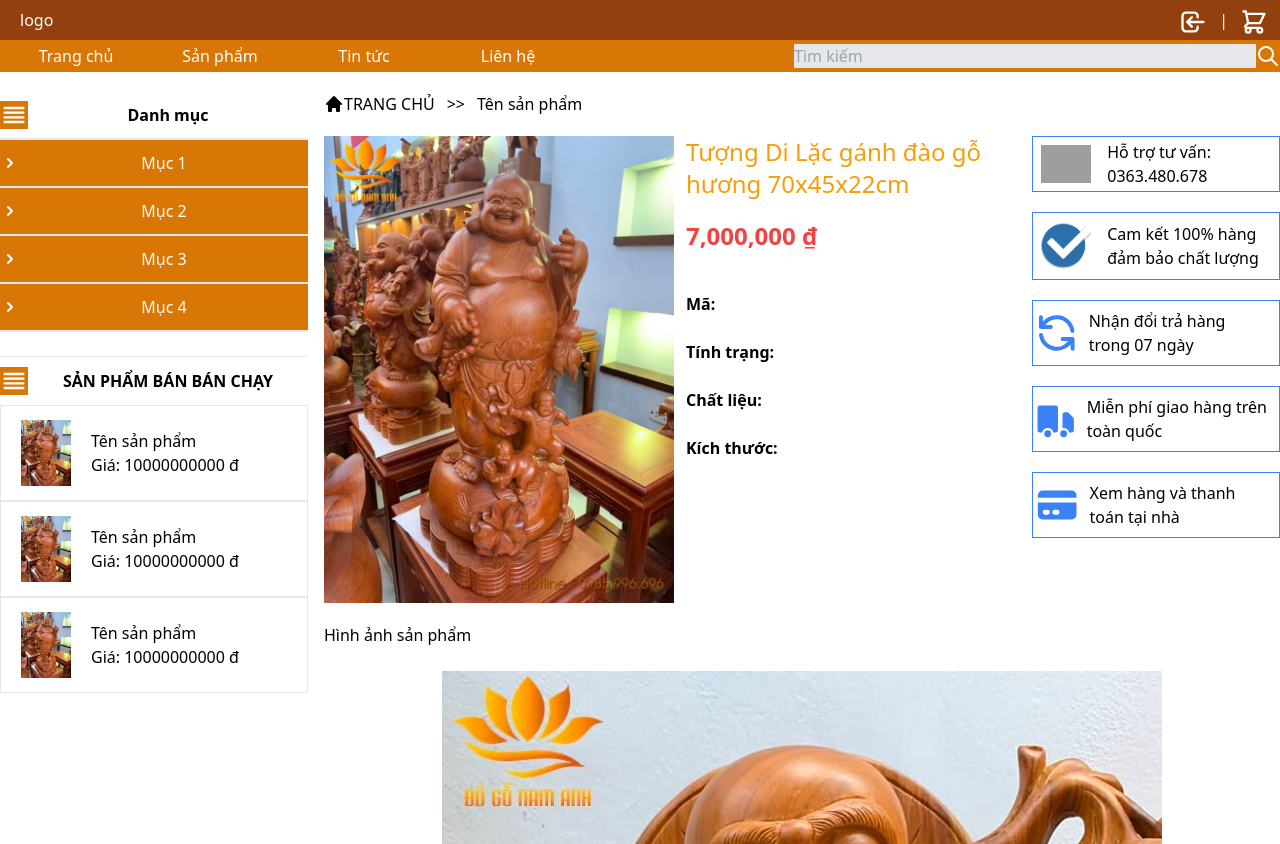
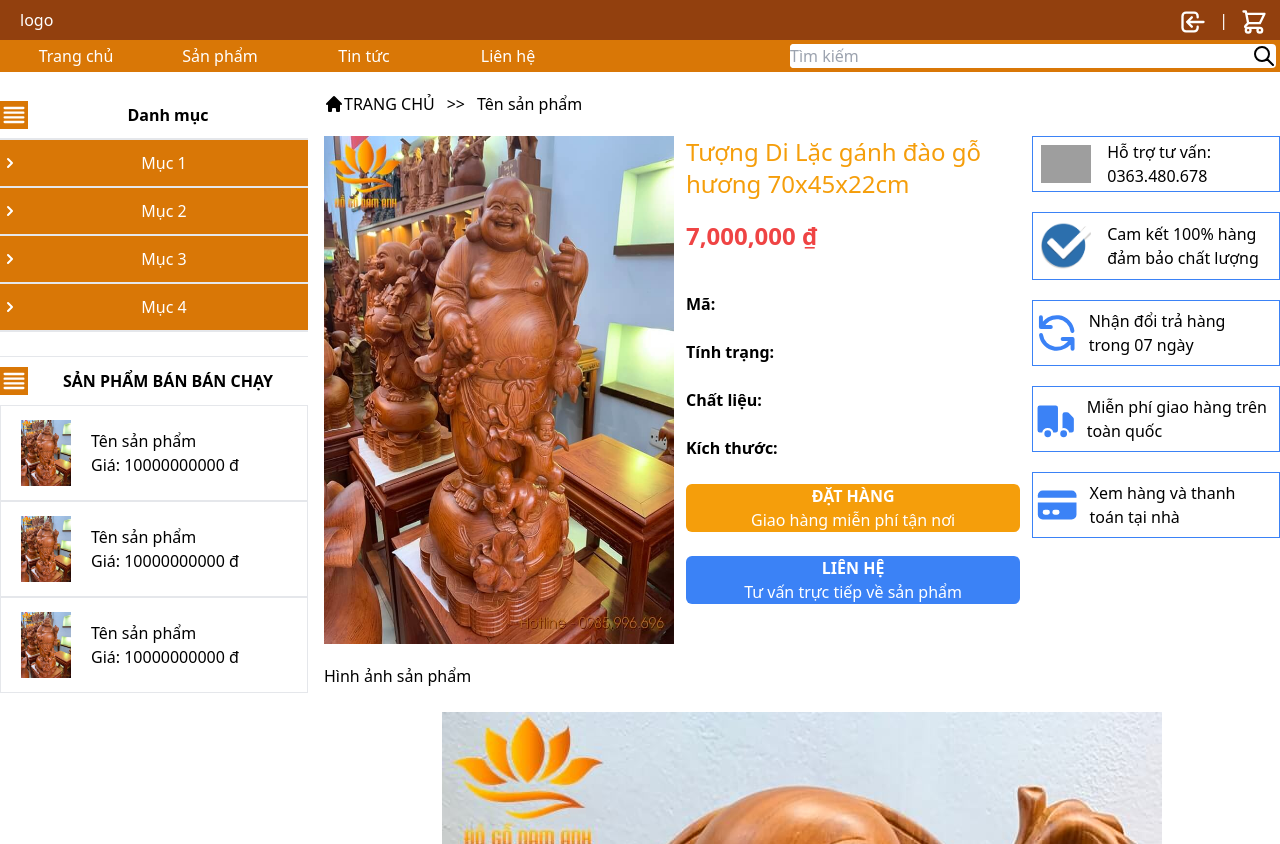
Before and after one commit to ninhadmit147/Du-an-1, a PHP site: page /product.php in a window 1280 px wide. Shown: the top 844 px of the page. Run offline with PHP 8.4, Linux system fonts and the light colour scheme; style sheets or scripts are compiled from the project's sources; grey boxes are pictures that could not be loaded.

Commit message:
update products.php

```diff
--- a/list.php
+++ b/list.php
@@ -239,4 +239,4 @@
     </script>
 </body>
 
-</html>
+</html>\
--- a/product.php
+++ b/product.php
@@ -42,9 +42,9 @@
             </nav>
             <!-- form search -->
             <form action="" method="post">
-                <div class="flex">
-                    <input class="bg-gray-200 focus:bg-white" type="search" name="search" size="45" placeholder="Tìm kiếm" id="">
-                    <button class="" type="submit"><svg class="w-6 h-6" xmlns="http://www.w3.org/2000/svg" fill="none" viewBox="0 0 24 24" stroke="currentColor">
+                <div class="flex bg-white mr-1 rounded">
+                    <input class="bg-white focus:bg-white rounded" type="search" name="search" size="45" placeholder="Tìm kiếm" id="">
+                    <button class="text-black" type="submit"><svg class="w-6 h-6" xmlns="http://www.w3.org/2000/svg" fill="none" viewBox="0 0 24 24" stroke="currentColor">
                             <path stroke-linecap="round" stroke-linejoin="round" stroke-width="2" d="M21 21l-6-6m2-5a7 7 0 11-14 0 7 7 0 0114 0z" />
                         </svg></button>
                 </div>
@@ -159,6 +159,20 @@
                         <p class="font-bold">Kích thước:
                         <p></p>
                         </p>
+                        <br>
+                        <a class="hover:underline no-underline text-white" href="#">
+                            <div class="bg-yellow-500 text-center rounded-md">
+                                <h2 class="font-bold">ĐẶT HÀNG</h2>
+                                <P>Giao hàng miễn phí tận nơi</P>
+                            </div>
+                        </a>
+                        <br>
+                        <a class="hover:underline no-underline text-white" href="#">
+                            <div class="bg-blue-500 text-center rounded-md">
+                                <h2 class="font-bold">LIÊN HỆ</h2>
+                                <P>Tư vấn trực tiếp về sản phẩm</P>
+                            </div>
+                        </a>
                     </div>
                 </div>
                 <!-- policy -->
```
